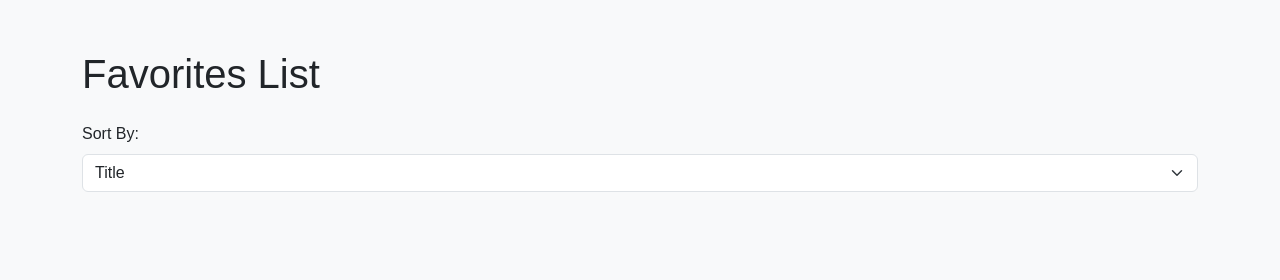
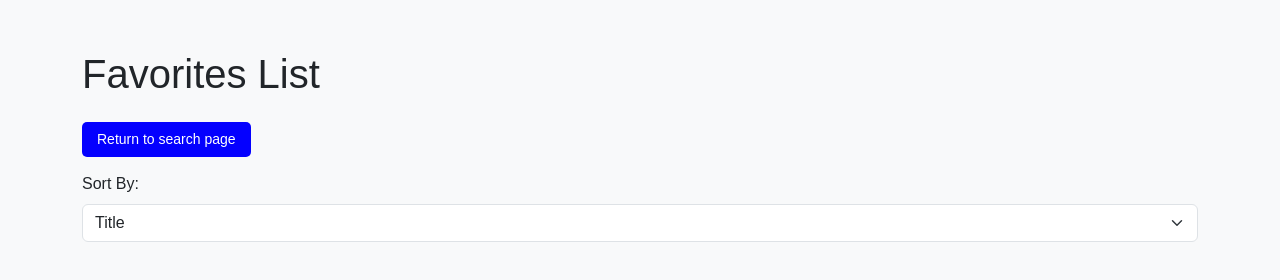
Before and after one commit to jalaafarhat/IMDB-clone-website, a website: page Client/favorites.html in a window 1280 px wide. Drawn offline with nearby package versions, Linux system fonts and the light colour scheme; some packages are replaced by stand-ins of ours; a script that the page names is missing.

Commit message:
adding go to Search button

```diff
--- a/Client/favorites.html
+++ b/Client/favorites.html
@@ -22,11 +22,28 @@
       .movie-card {
         margin-bottom: 15px;
       }
+      .btn {
+        padding: 7px 15px; /* Adjust padding for a better look */
+        background-color: rgb(4, 0, 255); /* blue background */
+        color: white; /* White text */
+        border: none; /* Remove border */
+        border-radius: 5px; /* Rounded corners */
+        font-size: 14px; /* Font size */
+        cursor: pointer; /* Pointer cursor on hover */
+        margin-bottom: 15px;
+      }
+      .btn:hover {
+        background-color: rgb(3, 0, 160); /* Darker blue on hover */
+        color: white; /* White text */
+      }
     </style>
   </head>
   <body>
     <div class="container">
       <h1 class="mb-4">Favorites List</h1>
+      <button class="btn" id="searchButton" onclick="goToSearch()">
+        Return to search page
+      </button>
       <div class="mb-3">
         <label for="sortOptions" class="form-label">Sort By:</label>
         <select id="sortOptions" class="form-select">
--- a/Client/favorites.js
+++ b/Client/favorites.js
@@ -22,7 +22,9 @@ function fetchFavorites(sortBy = "title") {
       alert("An error occurred while loading favorites.");
     });
 }
-
+function goToSearch() {
+  window.location.href = "./search.html";
+}
 // Function to render favorites dynamically
 function renderFavorites(favorites, sortBy) {
   const favoritesList = document.getElementById("favoritesList");
```
